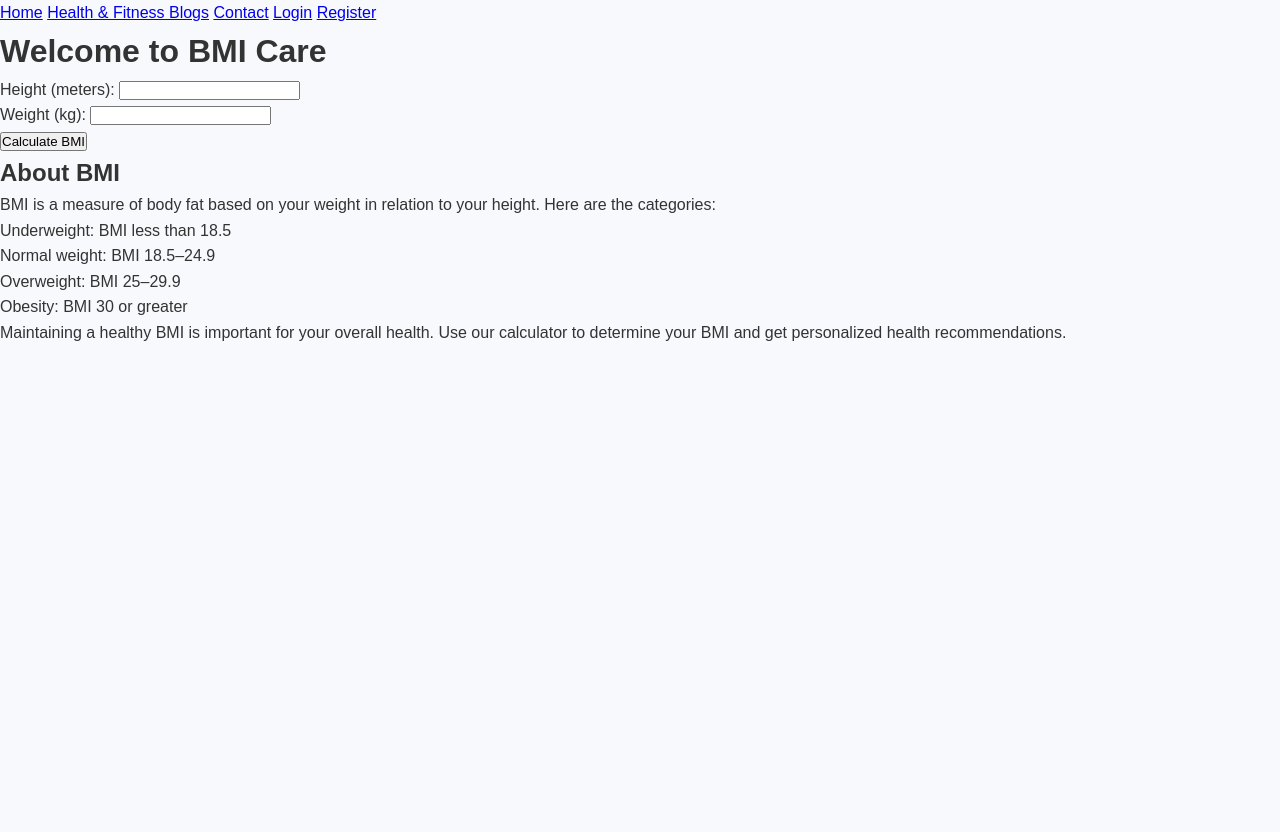
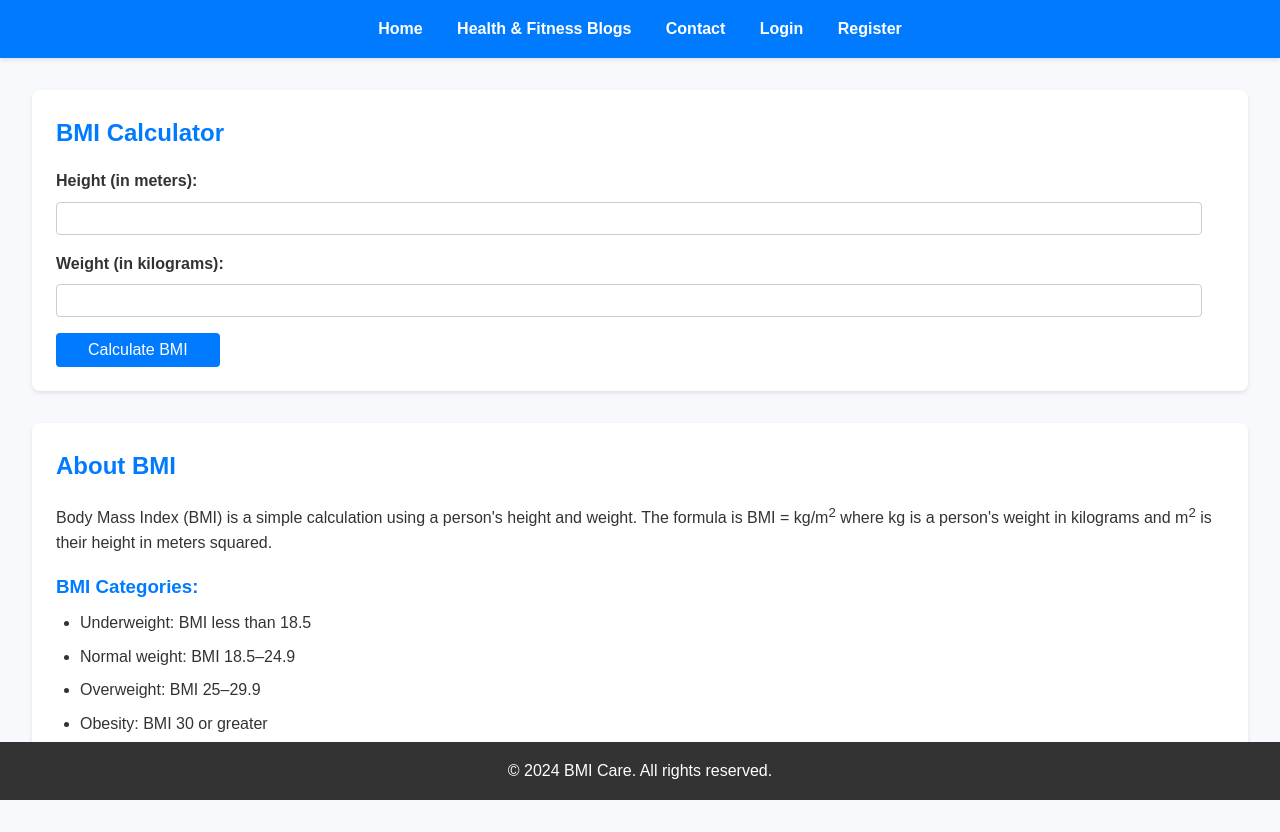
Before and after one commit to kipsamoh/BMIcalculator-WebApp_backed, a Flask app: page / in a window 1280 px wide. Before the commit the page ends 341 px from the top, so only its background shows below. Run offline with Flask 3, Linux system fonts and the light colour scheme.

Commit message:
Update index.html

```diff
--- a/templates/index.html
+++ b/templates/index.html
@@ -2,49 +2,58 @@
 <html lang="en">
 <head>
     <meta charset="UTF-8">
-    <title>Home - BMI Care</title>
+    <meta name="viewport" content="width=device-width, initial-scale=1.0">
+    <title>BMI Care</title>
     <link rel="stylesheet" href="{{ url_for('static', filename='styles.css') }}">
 </head>
 <body>
+    <header>
         <nav>
-        <a href="{{ url_for('home') }}">Home</a>
-        <a href="{{ url_for('health_fitness_blogs') }}">Health & Fitness Blogs</a>
-        <!-- Remove the About link -->
-        <a href="{{ url_for('contact') }}">Contact</a>
-        {% if current_user.is_authenticated %}
-            <a href="{{ url_for('logout') }}">Logout</a>
-        {% else %}
-            <a href="{{ url_for('login') }}">Login</a>
-            <a href="{{ url_for('register') }}">Register</a>
-        {% endif %}
+            <ul>
+                <li><a href="{{ url_for('home') }}">Home</a></li>
+                <li><a href="{{ url_for('health_fitness_blogs') }}">Health & Fitness Blogs</a></li>
+                <li><a href="{{ url_for('contact') }}">Contact</a></li>
+                <li><a href="{{ url_for('login') }}">Login</a></li>
+                <li><a href="{{ url_for('register') }}">Register</a></li>
+            </ul>
         </nav>
+    </header>
 
-    <h1>Welcome to BMI Care</h1>
+    <main>
+        <section id="bmi-calculator">
+            <h2>BMI Calculator</h2>
+            <form action="{{ url_for('calculate_bmi') }}" method="POST">
+                <label for="height">Height (in meters):</label>
+                <input type="number" step="0.01" name="height" id="height" required>
 
-    <form method="POST" action="{{ url_for('calculate_bmi') }}">
-        <label for="height">Height (meters):</label>
-        <input type="text" id="height" name="height" required><br>
-        <label for="weight">Weight (kg):</label>
-        <input type="text" id="weight" name="weight" required><br>
+                <label for="weight">Weight (in kilograms):</label>
+                <input type="number" step="0.1" name="weight" id="weight" required>
+
                 <button type="submit">Calculate BMI</button>
             </form>
 
             {% if bmi_result %}
-        <h2>Your BMI: {{ bmi_result }}</h2>
+                <p>Your BMI is: {{ bmi_result }}</p>
                 <p>Category: {{ bmi_category }}</p>
-        <p>{{ bmi_recommendation }}</p>
+                <p>Recommendation: {{ bmi_recommendation }}</p>
             {% endif %}
+        </section>
 
-    <div class="bmi-info">
+        <section id="about-bmi">
             <h2>About BMI</h2>
-        <p>BMI is a measure of body fat based on your weight in relation to your height. Here are the categories:</p>
+            <p>Body Mass Index (BMI) is a simple calculation using a person's height and weight. The formula is BMI = kg/m<sup>2</sup> where kg is a person's weight in kilograms and m<sup>2</sup> is their height in meters squared.</p>
+            <h3>BMI Categories:</h3>
             <ul>
                 <li>Underweight: BMI less than 18.5</li>
                 <li>Normal weight: BMI 18.5–24.9</li>
                 <li>Overweight: BMI 25–29.9</li>
                 <li>Obesity: BMI 30 or greater</li>
             </ul>
-        <p>Maintaining a healthy BMI is important for your overall health. Use our calculator to determine your BMI and get personalized health recommendations.</p>
-    </div>
+        </section>
+    </main>
+
+    <footer>
+        <p>&copy; 2024 BMI Care. All rights reserved.</p>
+    </footer>
 </body>
 </html>
```
Lines whose indentation alone changed are shown as unchanged.
